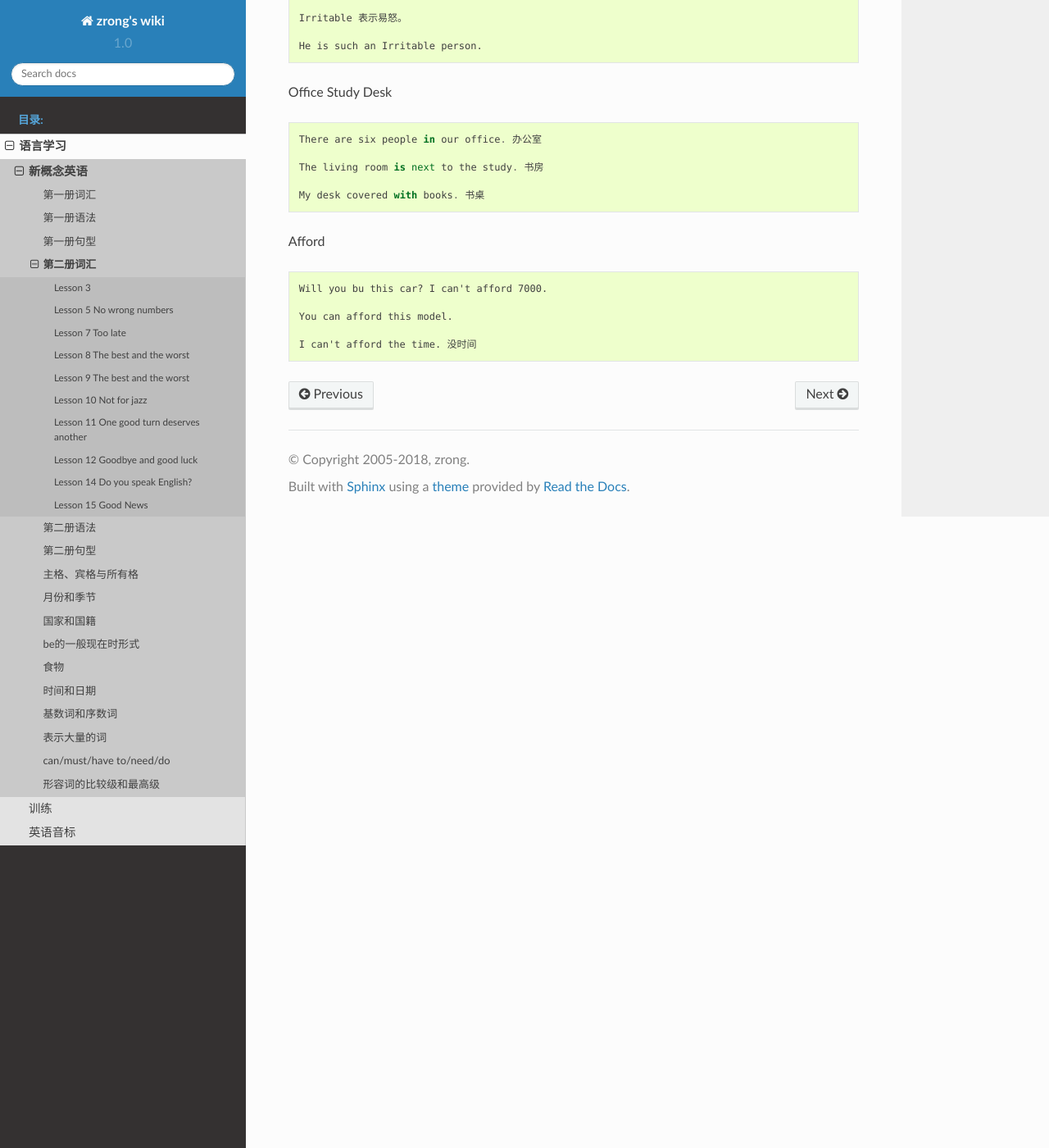
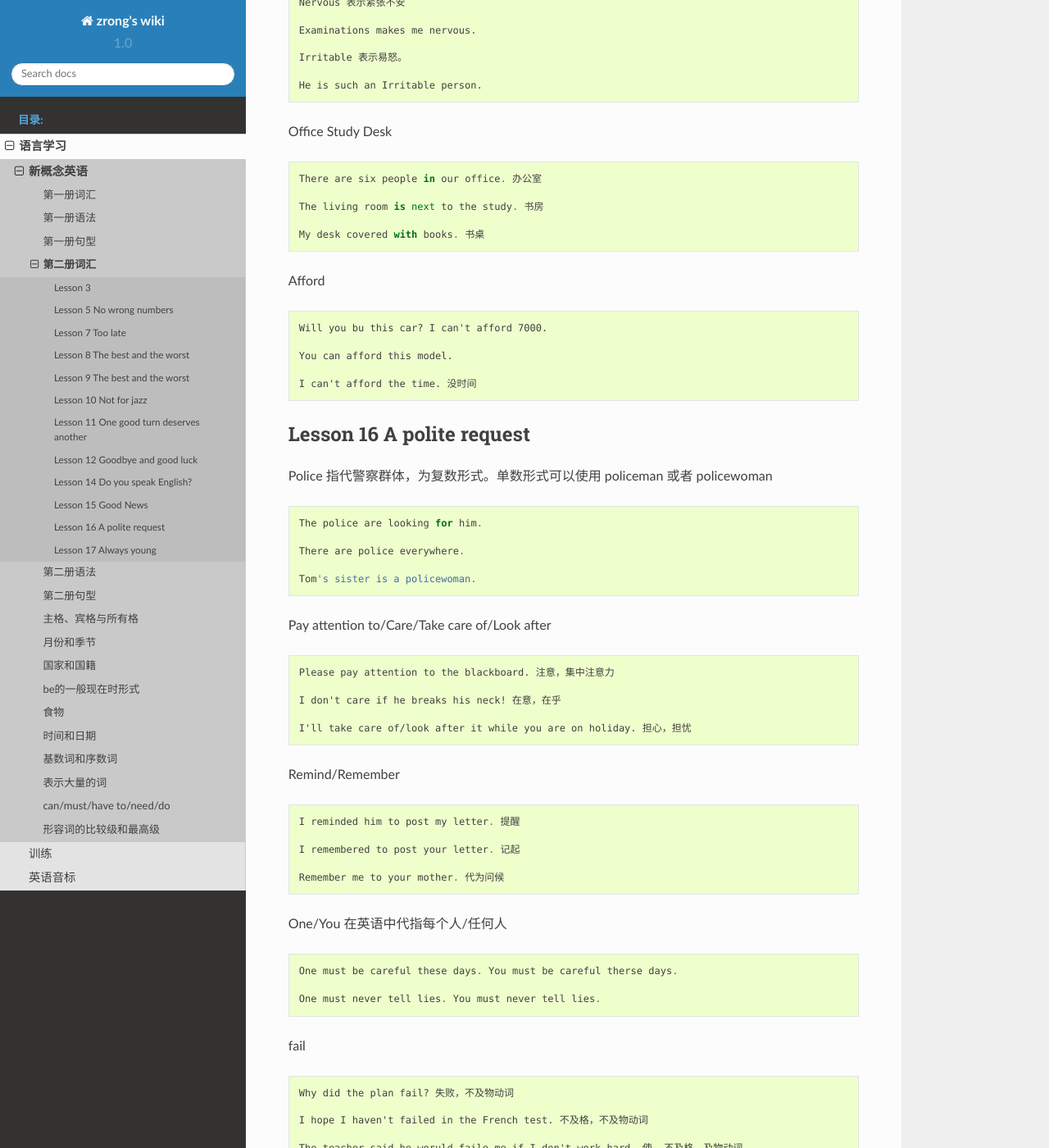
Before and after one commit to zrong/wiki, a Sphinx documentation site: the page built from source/lang/nce/2vocabulary.rst, in a window 1280 px wide and 1400 px high, scrolled down 4631 px. Shown: the whole window at 82% size. Built offline with Sphinx 7.4.7 and the Read the Docs theme 2.0.0, drawn with Linux system fonts in a browser that asks for light colours; some of the changed text lies outside the part shown.

Commit message:
add lesson 16/17

```diff
--- a/source/lang/nce/2vocabulary.rst
+++ b/source/lang/nce/2vocabulary.rst
@@ -201,3 +201,81 @@ Afford ::
     You can afford this model.
 
     I can't afford the time. 没时间
+
+Lesson 16 A polite request
+============================================
+
+Police 指代警察群体，为复数形式。单数形式可以使用 policeman 或者 policewoman ::
+
+    The police are looking for him.
+
+    There are police everywhere.
+
+    Tom's sister is a policewoman.
+
+Pay attention to/Care/Take care of/Look after ::
+
+    Please pay attention to the blackboard. 注意，集中注意力
+
+    I don't care if he breaks his neck! 在意，在乎
+
+    I'll take care of/look after it while you are on holiday. 担心，担忧
+
+Remind/Remember ::
+
+    I reminded him to post my letter. 提醒
+
+    I remembered to post your letter. 记起
+
+    Remember me to your mother. 代为问候
+
+One/You 在英语中代指每个人/任何人 ::
+
+    One must be careful these days. You must be careful therse days.
+
+    One must never tell lies. You must never tell lies.
+
+fail ::
+
+    Why did the plan fail? 失败，不及物动词
+
+    I hope I haven't failed in the French test. 不及格，不及物动词
+
+    The teacher said he woruld faile me if I don't work hard. 使……不及格，及物动词
+
+    He failed to finish his work in time. 未能……，不能…… （后接不定式）
+
+    Don't fail to post the letter for me.
+
+Lesson 17 Always young
+===============================================
+
+“数字+years old”做表语 ::
+
+    My father is fifty-seven years old now.
+
+“数字+-year-old”做定语 ::
+
+    Last week, my four-year-old daughter, Sally, was in-vited to a children's party.
+
+in spite of ::
+
+    尽管，不管
+
+as 的不同用法 ::
+
+    I cannot come as i am busy. 作为连词，表示原因
+
+    As I was leaving the houst, the postman brought a letter. 作为连词，正当……时候
+
+    Do as you are told. 作为连词，以……方式
+
+    He works as an engineer. 作为介词，以……身份
+
+Dress/Suit/Costume ::
+
+    My sisiter brought a new dress yesterday. 连衣裙
+
+    My brother never wears ready-made suits. 套装
+
+    All the actors wore fifteenth-century costumes. 服装
```
Also changed, not shown: source/lang/nce/2grammar.rst (+44 -0 lines).
